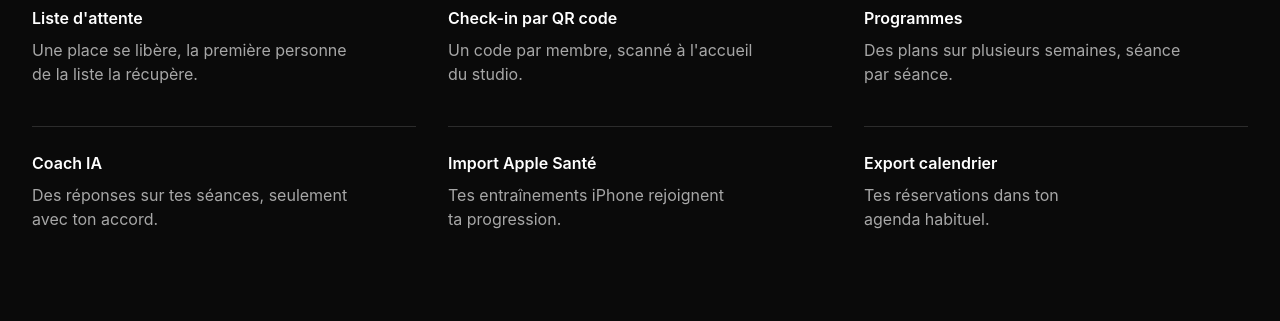
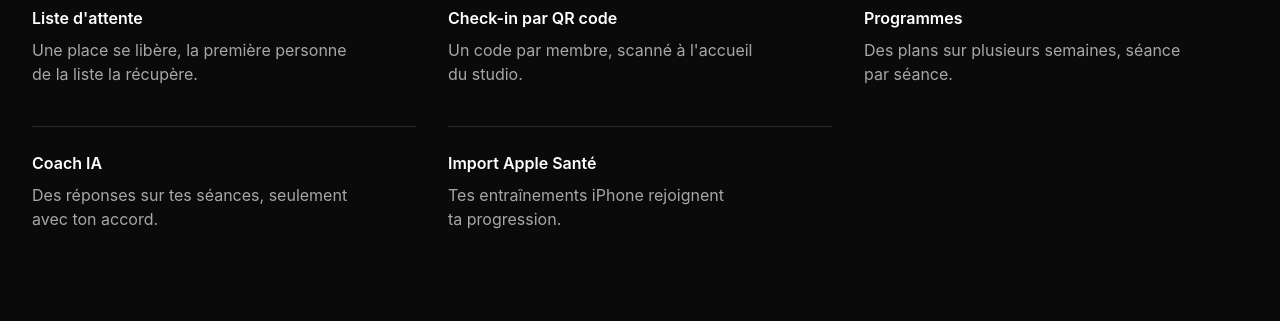
Before and after one commit to GlamgarOnDiscord/athlya, a Next.js app in the folder apps/web/: page / in a window 1280 px wide. Shown: the part 3800-4121 px from the top of the page. Built offline with nearby package versions, Linux system fonts and the light colour scheme; no server answers.

Commit message:
fix(web): drop calendar export from the landing features until it ships

```diff
--- a/apps/web/src/app/page.tsx
+++ b/apps/web/src/app/page.tsx
@@ -54,7 +54,7 @@ const DISCIPLINES = [
 
 const STEPS = ['1', '2', '3'] as const;
 
-const FEATURES = ['waitlist', 'checkin', 'programs', 'coach', 'health', 'calendar'] as const;
+const FEATURES = ['waitlist', 'checkin', 'programs', 'coach', 'health'] as const;
 
 const TRUST = ['export', 'deletion', 'trackers', 'openSource'] as const;
 
--- a/packages/shared/src/i18n/en.json
+++ b/packages/shared/src/i18n/en.json
@@ -382,9 +382,7 @@
         "coachTitle": "AI coach",
         "coachBody": "Answers about your sessions, only with your consent.",
         "healthTitle": "Apple Health import",
-        "healthBody": "Your iPhone workouts join your progress.",
-        "calendarTitle": "Calendar export",
-        "calendarBody": "Your bookings in the calendar you already use."
+        "healthBody": "Your iPhone workouts join your progress."
       },
       "trust": {
         "eyebrow": "GDPR-first and open source",
--- a/packages/shared/src/i18n/fr.json
+++ b/packages/shared/src/i18n/fr.json
@@ -382,9 +382,7 @@
         "coachTitle": "Coach IA",
         "coachBody": "Des réponses sur tes séances, seulement avec ton accord.",
         "healthTitle": "Import Apple Santé",
-        "healthBody": "Tes entraînements iPhone rejoignent ta progression.",
-        "calendarTitle": "Export calendrier",
-        "calendarBody": "Tes réservations dans ton agenda habituel."
+        "healthBody": "Tes entraînements iPhone rejoignent ta progression."
       },
       "trust": {
         "eyebrow": "RGPD-first et open source",
```
